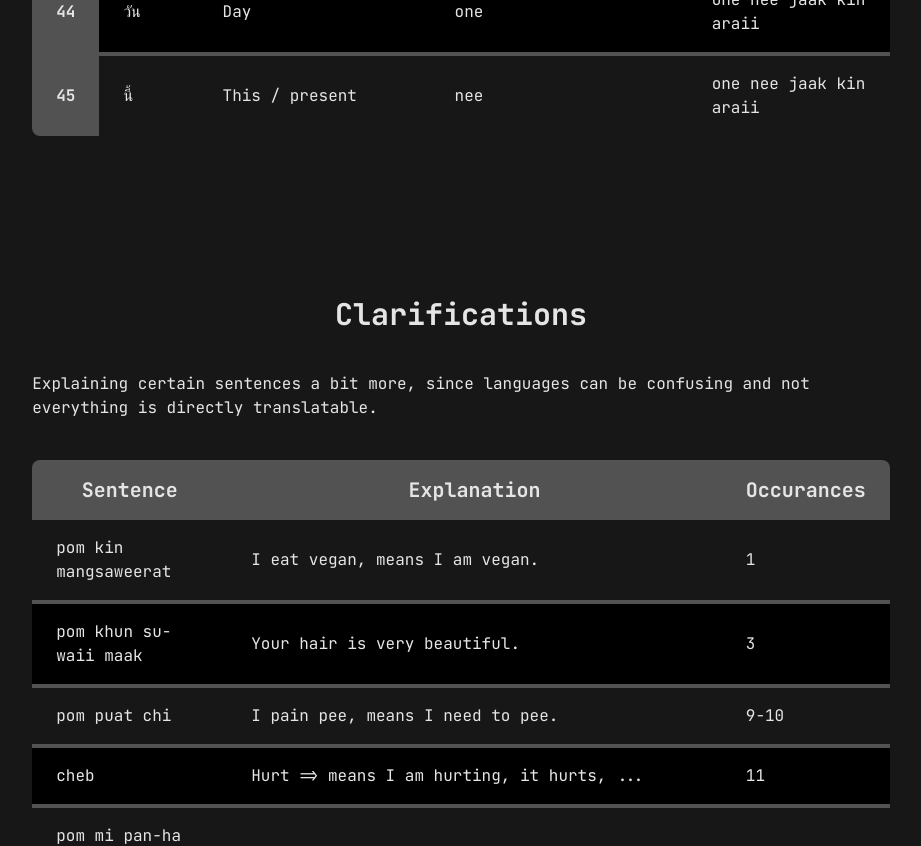
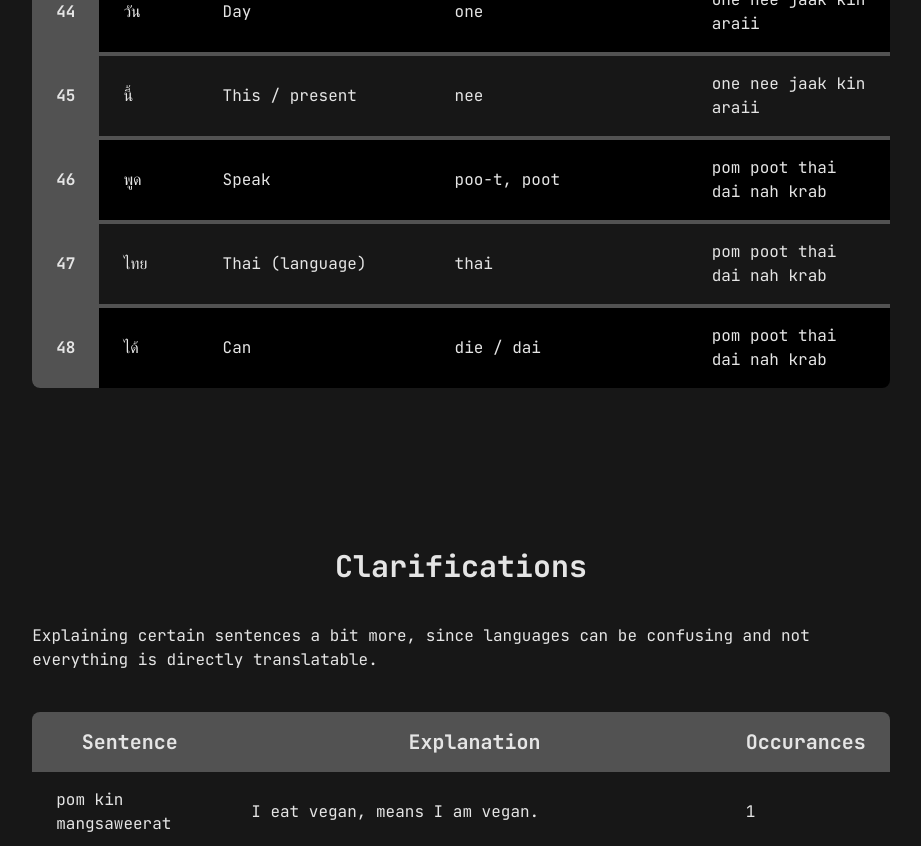
Before and after one commit to reeveng/Learning-Thai, a SvelteKit app: page / in a window 1280 px wide. Shown: the part 3980-4826 px from the top of the page, without its empty margins (179-1100 px from the left). Built offline with nearby package versions, Linux system fonts and the light colour scheme.

Commit message:
add entry, I can speak thai, enforcing yes

```diff
--- a/src/data/clarifications.ts
+++ b/src/data/clarifications.ts
@@ -55,6 +55,10 @@ export const clarifications: ClarificationType[] = [
 	{
 		sentence: 'one nee',
 		explanation: 'Day this => today'
+	},
+	{
+		sentence: 'pom poot thai dai',
+		explanation: 'I speak thai can => I can speak Thai.'
 	}
 ];
 // ,{
--- a/src/data/translations.ts
+++ b/src/data/translations.ts
@@ -275,6 +275,24 @@ export const translations: TranslationType[] = [
 		english: 'This / present',
 		pronounciation: 'nee',
 		example: 'one nee jaak kin araii'
+	},
+	{
+		thai: 'พูด',
+		english: 'Speak',
+		pronounciation: 'poo-t, poot',
+		example: 'pom poot thai dai nah krab'
+	},
+	{
+		thai: 'ไทย',
+		english: 'Thai (language)',
+		pronounciation: 'thai',
+		example: 'pom poot thai dai nah krab'
+	},
+	{
+		thai: 'ได้',
+		english: 'Can',
+		pronounciation: 'die / dai',
+		example: 'pom poot thai dai nah krab'
 	}
 ];
 
```
